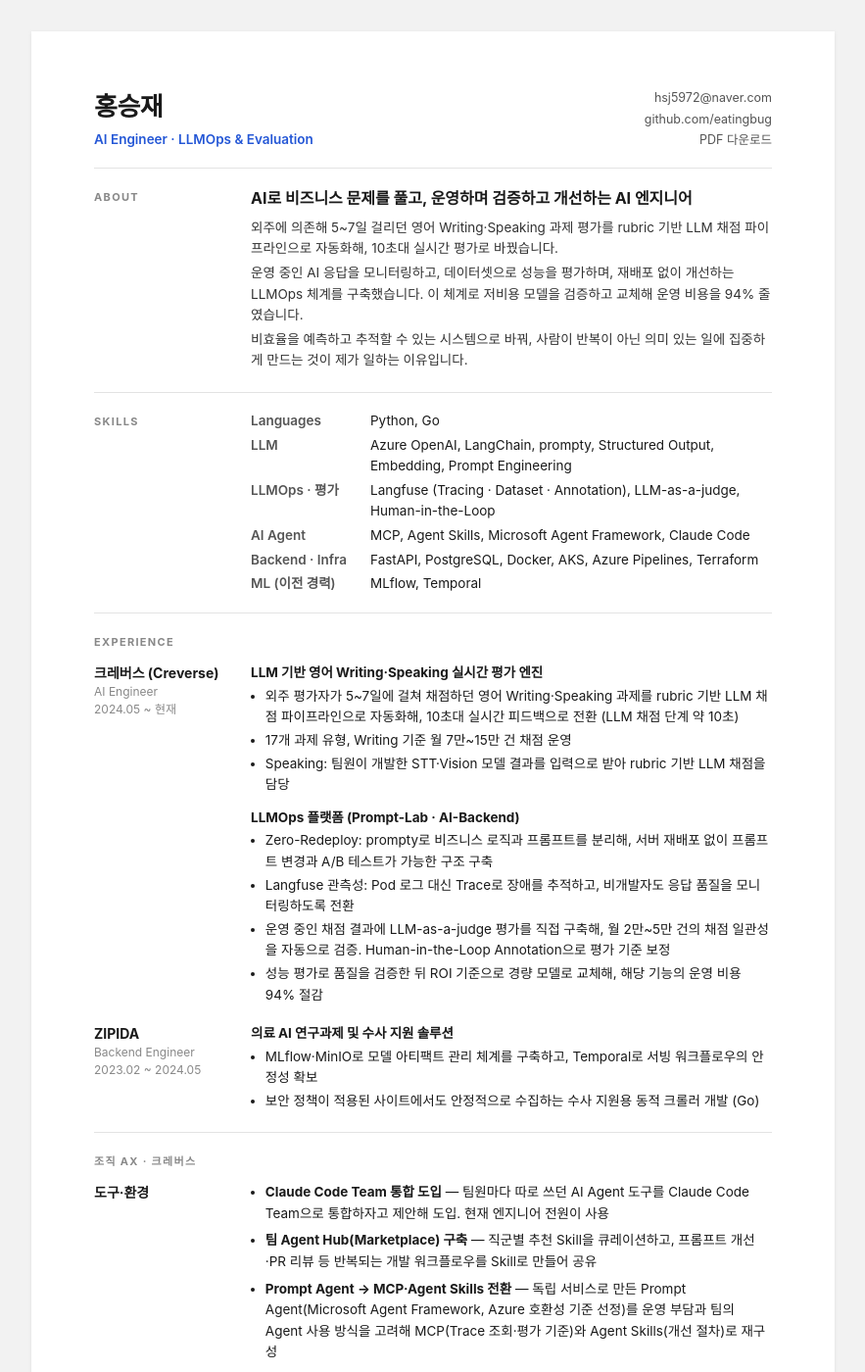
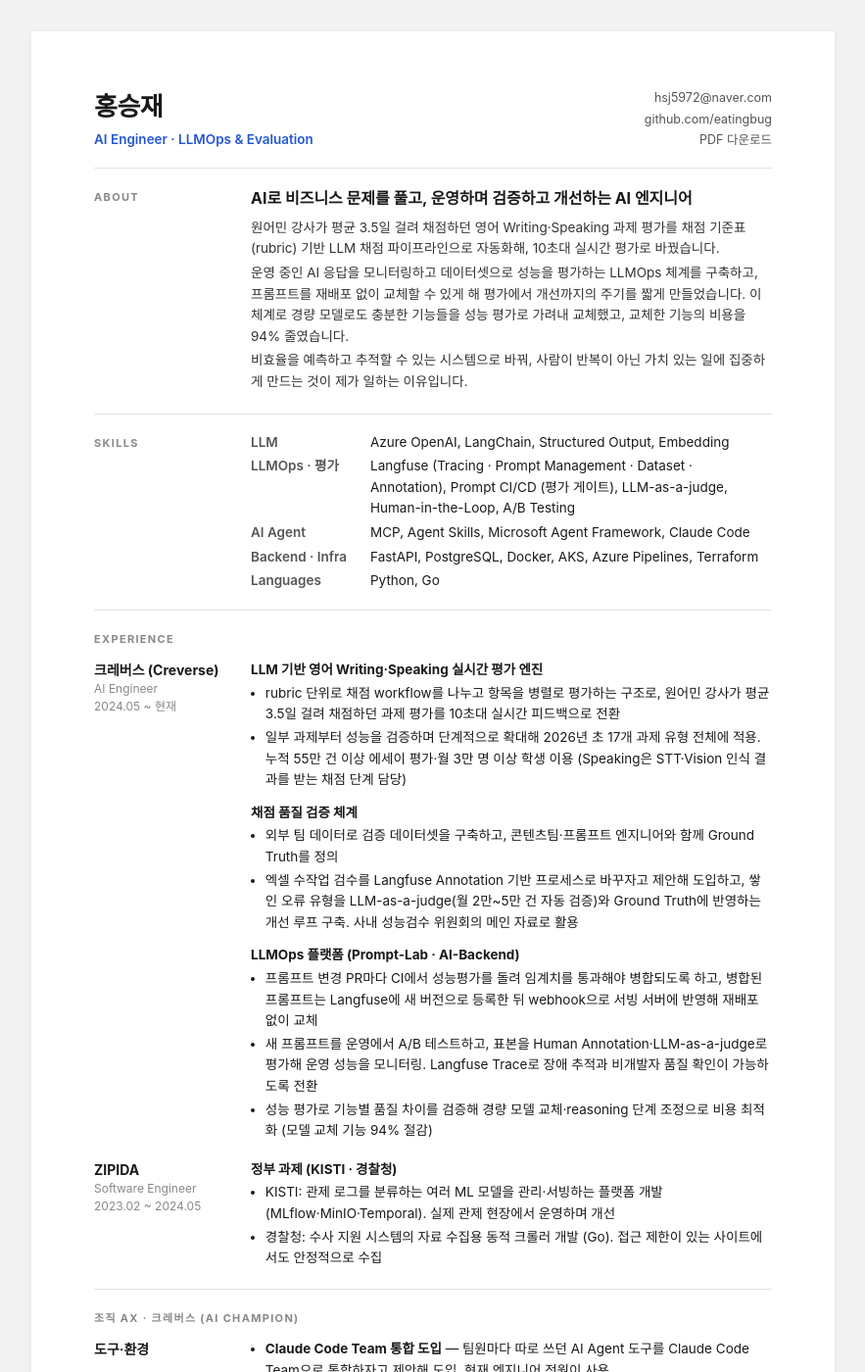
Before and after one commit to eatingbug/resume, a Jekyll site: the page built from index.html, in a window 1280 px wide and 1400 px high. Shown: the whole window at 98% size, without its empty margins (198-1081 px from the left). Built offline with Jekyll 4.4.1, drawn with Linux system fonts in a browser that asks for light colours; some web fonts are replaced; some of the changed text lies outside the part shown.

Commit message:
Revise resume wording and align figures with public sources
- Use public figures (avg 3.5 days, 550k+ essays, 30k+ monthly students)
  and drop 외주/5~7일 wording
- Describe CI eval gate, Langfuse webhook rollout and production A/B
  monitoring in the LLMOps platform entry
- Rework 조직 AX items (AI Champion, Prompt Agent pilot, M365 migration)
- Trim Skills to current-role stack; tests guard new figures and
  forbidden strings

Co-Authored-By: Claude Opus 5.5 (1M context) <noreply@anthropic.com>
Claude-Session: https://claude.ai/code/session_01NBHyPXpeXnivmctp2bfXQo

```diff
--- a/_data/resume.yml
+++ b/_data/resume.yml
@@ -12,23 +12,21 @@ contact:
 
 headline: AI로 비즈니스 문제를 풀고, 운영하며 검증하고 개선하는 AI 엔지니어
 summary:
-  - 외주에 의존해 5~7일 걸리던 영어 Writing·Speaking 과제 평가를 rubric 기반 LLM 채점 파이프라인으로 자동화해, 10초대 실시간 평가로 바꿨습니다.
-  - 운영 중인 AI 응답을 모니터링하고, 데이터셋으로 성능을 평가하며, 재배포 없이 개선하는 LLMOps 체계를 구축했습니다. 이 체계로 저비용 모델을 검증하고 교체해 운영 비용을 94% 줄였습니다.
-  - 비효율을 예측하고 추적할 수 있는 시스템으로 바꿔, 사람이 반복이 아닌 의미 있는 일에 집중하게 만드는 것이 제가 일하는 이유입니다.
+  - 원어민 강사가 평균 3.5일 걸려 채점하던 영어 Writing·Speaking 과제 평가를 채점 기준표(rubric) 기반 LLM 채점 파이프라인으로 자동화해, 10초대 실시간 평가로 바꿨습니다.
+  - 운영 중인 AI 응답을 모니터링하고 데이터셋으로 성능을 평가하는 LLMOps 체계를 구축하고, 프롬프트를 재배포 없이 교체할 수 있게 해 평가에서 개선까지의 주기를 짧게 만들었습니다. 이 체계로 경량 모델로도 충분한 기능들을 성능 평가로 가려내 교체했고, 교체한 기능의 비용을 94% 줄였습니다.
+  - 비효율을 예측하고 추적할 수 있는 시스템으로 바꿔, 사람이 반복이 아닌 가치 있는 일에 집중하게 만드는 것이 제가 일하는 이유입니다.
 
 skills:
-  - category: Languages
-    items: Python, Go
   - category: LLM
-    items: Azure OpenAI, LangChain, prompty, Structured Output, Embedding, Prompt Engineering
+    items: Azure OpenAI, LangChain, Structured Output, Embedding
   - category: LLMOps · 평가
-    items: Langfuse (Tracing · Dataset · Annotation), LLM-as-a-judge, Human-in-the-Loop
+    items: Langfuse (Tracing · Prompt Management · Dataset · Annotation), Prompt CI/CD (평가 게이트), LLM-as-a-judge, Human-in-the-Loop, A/B Testing
   - category: AI Agent
     items: MCP, Agent Skills, Microsoft Agent Framework, Claude Code
   - category: Backend · Infra
     items: FastAPI, PostgreSQL, Docker, AKS, Azure Pipelines, Terraform
-  - category: ML (이전 경력)
-    items: MLflow, Temporal
+  - category: Languages
+    items: Python, Go
 
 experience:
   - company: 크레버스 (Creverse)
@@ -37,26 +35,28 @@ experience:
     projects:
       - title: LLM 기반 영어 Writing·Speaking 실시간 평가 엔진
         bullets:
-          - 외주 평가자가 5~7일에 걸쳐 채점하던 영어 Writing·Speaking 과제를 rubric 기반 LLM 채점 파이프라인으로 자동화해, 10초대 실시간 피드백으로 전환 (LLM 채점 단계 약 10초)
-          - 17개 과제 유형, Writing 기준 월 7만~15만 건 채점 운영
-          - "Speaking: 팀원이 개발한 STT·Vision 모델 결과를 입력으로 받아 rubric 기반 LLM 채점을 담당"
+          - rubric 단위로 채점 workflow를 나누고 항목을 병렬로 평가하는 구조로, 원어민 강사가 평균 3.5일 걸려 채점하던 과제 평가를 10초대 실시간 피드백으로 전환
+          - 일부 과제부터 성능을 검증하며 단계적으로 확대해 2026년 초 17개 과제 유형 전체에 적용. 누적 55만 건 이상 에세이 평가·월 3만 명 이상 학생 이용 (Speaking은 STT·Vision 인식 결과를 받는 채점 단계 담당)
+      - title: 채점 품질 검증 체계
+        bullets:
+          - 외부 팀 데이터로 검증 데이터셋을 구축하고, 콘텐츠팀·프롬프트 엔지니어와 함께 Ground Truth를 정의
+          - 엑셀 수작업 검수를 Langfuse Annotation 기반 프로세스로 바꾸자고 제안해 도입하고, 쌓인 오류 유형을 LLM-as-a-judge(월 2만~5만 건 자동 검증)와 Ground Truth에 반영하는 개선 루프 구축. 사내 성능검수 위원회의 메인 자료로 활용
       - title: LLMOps 플랫폼 (Prompt-Lab · AI-Backend)
         bullets:
-          - "Zero-Redeploy: prompty로 비즈니스 로직과 프롬프트를 분리해, 서버 재배포 없이 프롬프트 변경과 A/B 테스트가 가능한 구조 구축"
-          - "Langfuse 관측성: Pod 로그 대신 Trace로 장애를 추적하고, 비개발자도 응답 품질을 모니터링하도록 전환"
-          - 운영 중인 채점 결과에 LLM-as-a-judge 평가를 직접 구축해, 월 2만~5만 건의 채점 일관성을 자동으로 검증. Human-in-the-Loop Annotation으로 평가 기준 보정
-          - 성능 평가로 품질을 검증한 뒤 ROI 기준으로 경량 모델로 교체해, 해당 기능의 운영 비용 94% 절감
+          - 프롬프트 변경 PR마다 CI에서 성능평가를 돌려 임계치를 통과해야 병합되도록 하고, 병합된 프롬프트는 Langfuse에 새 버전으로 등록한 뒤 webhook으로 서빙 서버에 반영해 재배포 없이 교체
+          - 새 프롬프트를 운영에서 A/B 테스트하고, 표본을 Human Annotation·LLM-as-a-judge로 평가해 운영 성능을 모니터링. Langfuse Trace로 장애 추적과 비개발자 품질 확인이 가능하도록 전환
+          - 성능 평가로 기능별 품질 차이를 검증해 경량 모델 교체·reasoning 단계 조정으로 비용 최적화 (모델 교체 기능 94% 절감)
   - company: ZIPIDA
-    role: Backend Engineer
+    role: Software Engineer
     period: 2023.02 ~ 2024.05
     projects:
-      - title: 의료 AI 연구과제 및 수사 지원 솔루션
+      - title: 정부 과제 (KISTI · 경찰청)
         bullets:
-          - MLflow·MinIO로 모델 아티팩트 관리 체계를 구축하고, Temporal로 서빙 워크플로우의 안정성 확보
-          - 보안 정책이 적용된 사이트에서도 안정적으로 수집하는 수사 지원용 동적 크롤러 개발 (Go)
+          - "KISTI: 관제 로그를 분류하는 여러 ML 모델을 관리·서빙하는 플랫폼 개발 (MLflow·MinIO·Temporal). 실제 관제 현장에서 운영하며 개선"
+          - "경찰청: 수사 지원 시스템의 자료 수집용 동적 크롤러 개발 (Go). 접근 제한이 있는 사이트에서도 안정적으로 수집"
 
 ax:
-  label: 조직 AX · 크레버스
+  label: 조직 AX · 크레버스 (AI Champion)
   groups:
     - name: 도구·환경
       items:
@@ -64,14 +64,16 @@ ax:
           desc: 팀원마다 따로 쓰던 AI Agent 도구를 Claude Code Team으로 통합하자고 제안해 도입. 현재 엔지니어 전원이 사용
         - title: 팀 Agent Hub(Marketplace) 구축
           desc: 직군별 추천 Skill을 큐레이션하고, 프롬프트 개선·PR 리뷰 등 반복되는 개발 워크플로우를 Skill로 만들어 공유
-        - title: Prompt Agent → MCP·Agent Skills 전환
-          desc: 독립 서비스로 만든 Prompt Agent(Microsoft Agent Framework, Azure 호환성 기준 선정)를 운영 부담과 팀의 Agent 사용 방식을 고려해 MCP(Trace 조회·평가 기준)와 Agent Skills(개선 절차)로 재구성
+        - title: Prompt 개선 도구를 사용자별로 설계
+          desc: 콘텐츠 전문가가 실제 채점 결과 분석과 성능 테스트로 프롬프트 개선에 직접 참여하도록 Prompt Agent(Microsoft Agent Framework)를 파일럿으로 구축하고, 엔지니어용은 각자의 Agent에서 쓰는 MCP(Trace 조회·평가 기준)와 Agent Skills(개선 절차)로 재구성
+        - title: Microsoft 365 전사 마이그레이션 참여
+          desc: 사내 구독을 Microsoft 365로 통합하는 과정에서 흩어져 있던 사내 문서를 OneDrive로 모아, Copilot으로 사내 문서를 바로 다룰 수 있는 업무 환경 마련에 기여
     - name: 개발 방식·문화
       items:
         - title: AI Agent 기반 개발 워크플로우 첫 도입
-          desc: 하네스 엔지니어링(Agent가 안정적으로 일하도록 규칙·도구·검증 환경을 설계하는 방식)으로 저장소를 구성해, ReportCard를 PRD부터 IaC·CI/CD 포함 프로덕션 배포까지 약 3주 만에 완료
+          desc: Agent가 안정적으로 일하도록 규칙·도구·검증 환경을 갖춘 저장소를 구성해, ReportCard를 PRD부터 IaC·CI/CD를 포함한 프로덕션 배포까지 약 3주 만에 혼자 완료. 연동하는 팀에는 API 문서와 예제를 제공
         - title: 개발 문화 전파
-          desc: AI Code Assistant 가이드로 MCP 연동 중심 개발 확산, 매일 Agent 활용 사례 공유, 회의록 자동화·문서 구조화, GitHub vs Azure DevOps 의사결정 문서 작성
+          desc: AI Code Assistant 가이드를 작성해 팀의 개발 방식을 MCP 연동 중심으로 바꾸고, 매일 Agent 활용 사례와 기술 소식을 공유
 
 other:
   - title: 제10회 대한민국 SW융합 해커톤 우수상
@@ -84,7 +86,7 @@ other:
 education:
   - name: 코드스테이츠 백엔드 엔지니어링 부트캠프
     status: 수료
-  - name: 대림대학교 전자통신과
+  - name: 대림대학교 전자통신과 학사
     status: 졸업
 
 side_projects:
```
Also changed, not shown: tests/resume.test.mjs (+2 -2 lines).
